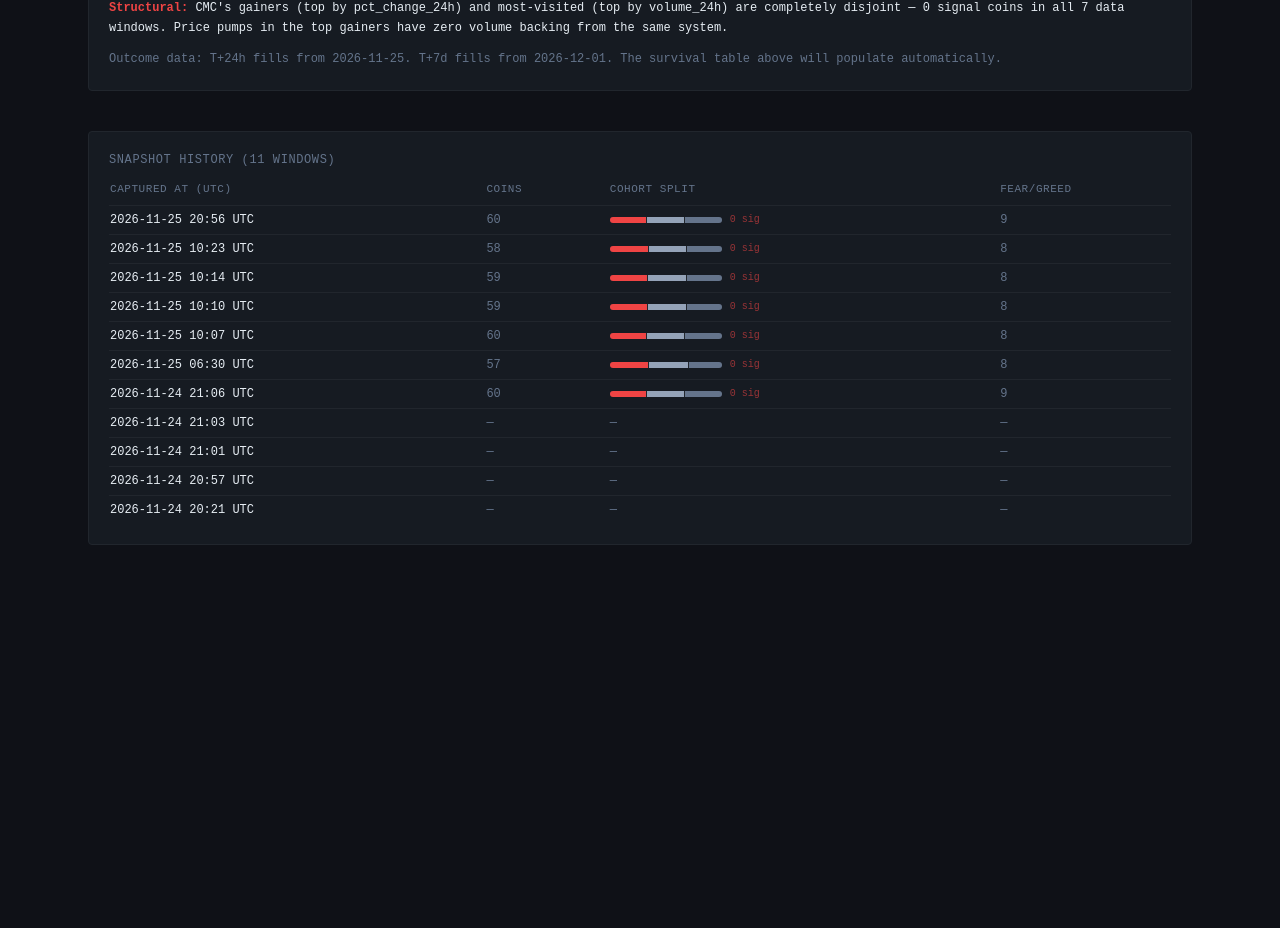
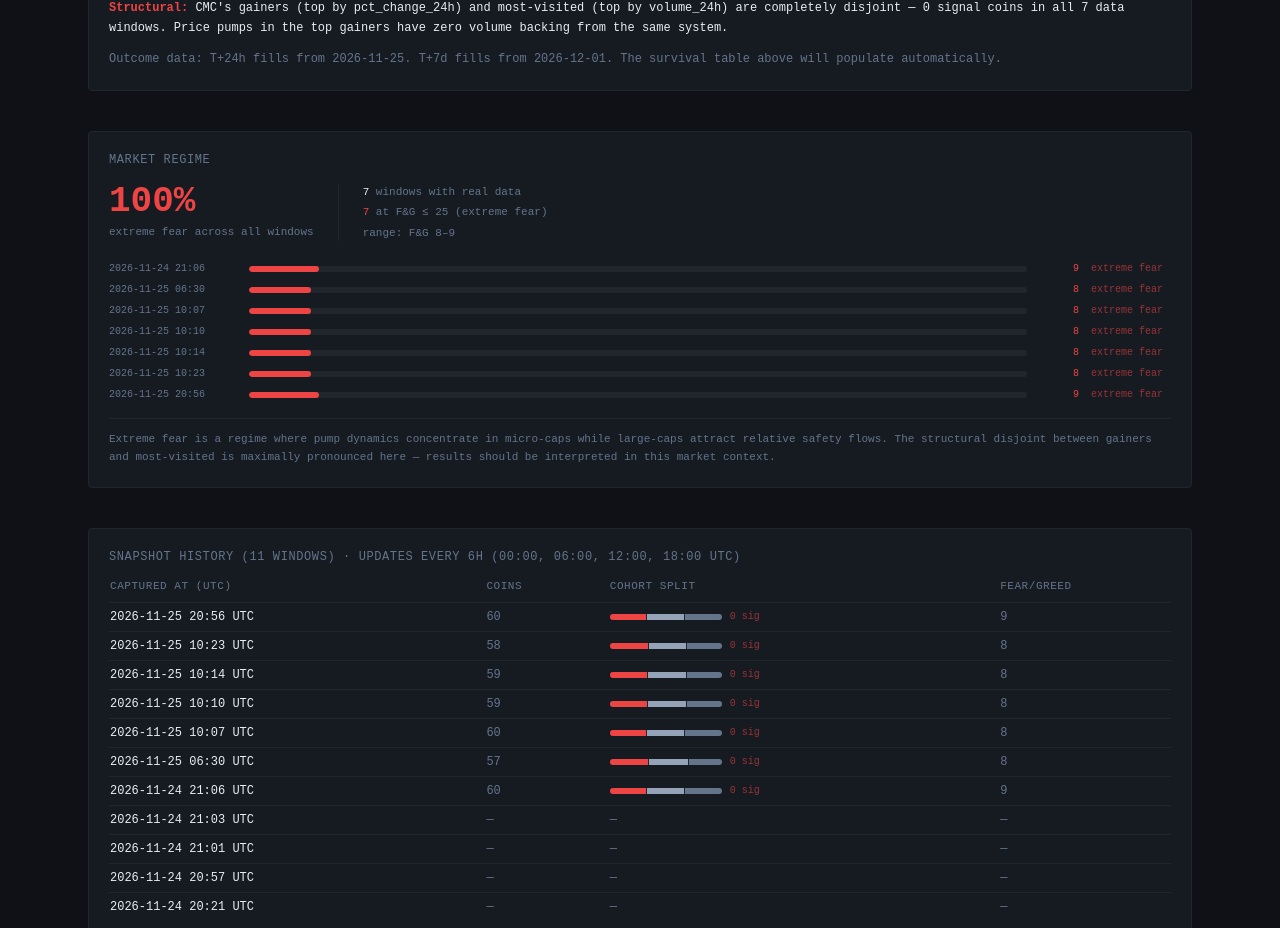
Before and after one commit to Antxnrx/wick, a Next.js app in the folder web/: page /dashboard in a window 1280 px wide. Shown: the part 897-1825 px from the top of the page. Before the commit the page ends 1474 px from the top, so only its background shows below. Built offline with nearby package versions, Linux system fonts and the light colour scheme.

Commit message:
feat(dashboard): add fear/greed regime timeline visualization

```diff
--- a/web/app/dashboard/page.tsx
+++ b/web/app/dashboard/page.tsx
@@ -251,9 +251,54 @@ export default function Dashboard() {
         </div>
       </div>
 
+      {(() => {
+        const dataWindows = history.filter(h => h.total_coins > 0 && h.fear_greed != null);
+        if (dataWindows.length === 0) return null;
+        const extremeFearCount = dataWindows.filter(h => (h.fear_greed ?? 100) <= 25).length;
+        const pctExtreme = Math.round((extremeFearCount / dataWindows.length) * 100);
+        return (
+          <div className="bg-panel border border-border rounded p-5">
+            <div className="text-xs text-[#64748b] mb-4 uppercase tracking-wider">market regime</div>
+            <div className="flex items-center gap-6 mb-5">
+              <div>
+                <div className="text-noise text-4xl font-bold leading-none">{pctExtreme}%</div>
+                <div className="text-[11px] text-[#64748b] mt-1">extreme fear across all windows</div>
+              </div>
+              <div className="border-l border-border pl-6 flex flex-col gap-1 text-[11px] text-[#64748b]">
+                <div><span className="text-[#e6edf3]">{dataWindows.length}</span> windows with real data</div>
+                <div><span className="text-noise">{extremeFearCount}</span> at F&amp;G ≤ 25 (extreme fear)</div>
+                <div>range: F&amp;G {Math.min(...dataWindows.map(w => w.fear_greed ?? 100))}–{Math.max(...dataWindows.map(w => w.fear_greed ?? 0))}</div>
+              </div>
+            </div>
+            <div className="flex flex-col gap-1.5">
+              {dataWindows.slice().reverse().map(w => {
+                const fg = w.fear_greed ?? 9;
+                return (
+                  <div key={w.captured_at} className="flex items-center gap-3">
+                    <span className="text-[10px] text-[#64748b] font-mono w-32 shrink-0">
+                      {w.captured_at.slice(0, 16).replace('T', ' ')}
+                    </span>
+                    <div className="flex-1 h-1.5 bg-border rounded overflow-hidden">
+                      <div className="h-full bg-noise rounded" style={{ width: `${fg}%` }} />
+                    </div>
+                    <span className="text-noise text-[10px] font-mono w-10 text-right">{fg.toFixed(0)}</span>
+                    <span className="text-[10px] text-noise/60 w-20">extreme fear</span>
+                  </div>
+                );
+              })}
+            </div>
+            <div className="mt-4 text-[11px] text-[#64748b] border-t border-border pt-3 leading-relaxed">
+              Extreme fear is a regime where pump dynamics concentrate in micro-caps while large-caps attract
+              relative safety flows. The structural disjoint between gainers and most-visited is maximally
+              pronounced here — results should be interpreted in this market context.
+            </div>
+          </div>
+        );
+      })()}
+
       <div className="bg-panel border border-border rounded p-5">
         <div className="text-xs text-[#64748b] mb-3 uppercase tracking-wider">
-          snapshot history ({history.length} windows)
+          snapshot history ({history.length} windows) · updates every 6h (00:00, 06:00, 12:00, 18:00 UTC)
         </div>
         {history.length === 0 ? (
           <div className="text-[#64748b] text-xs">no snapshots yet</div>
```
